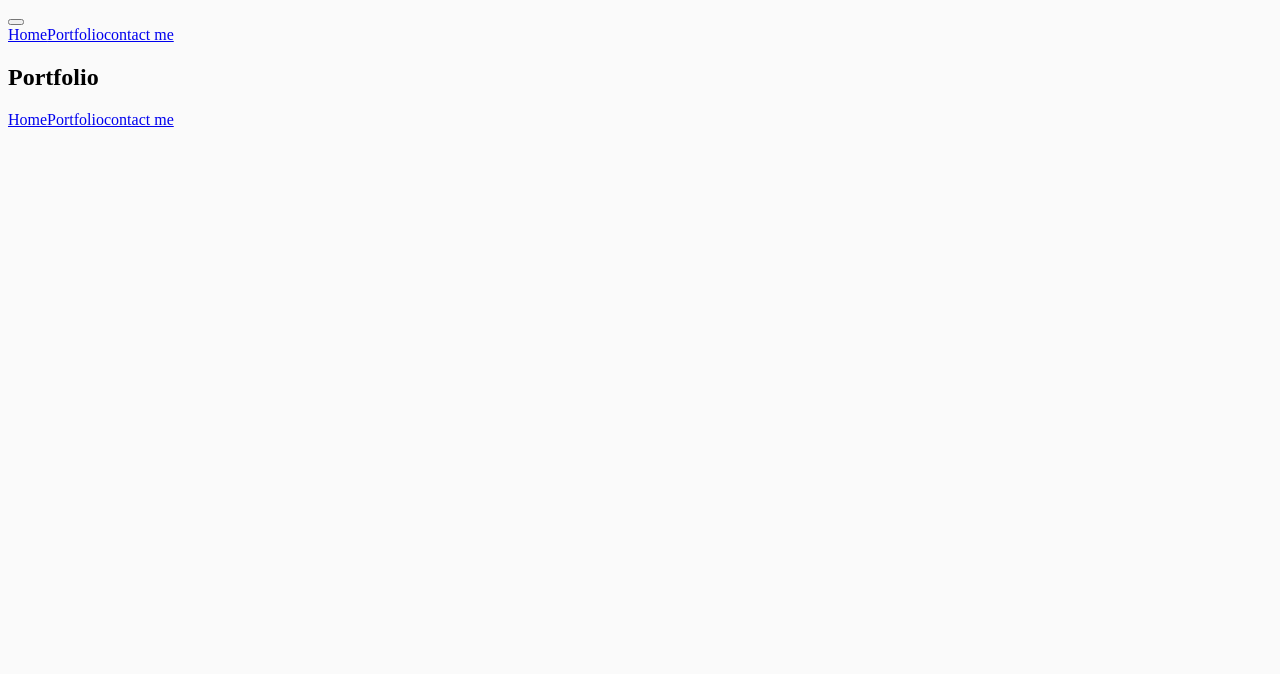
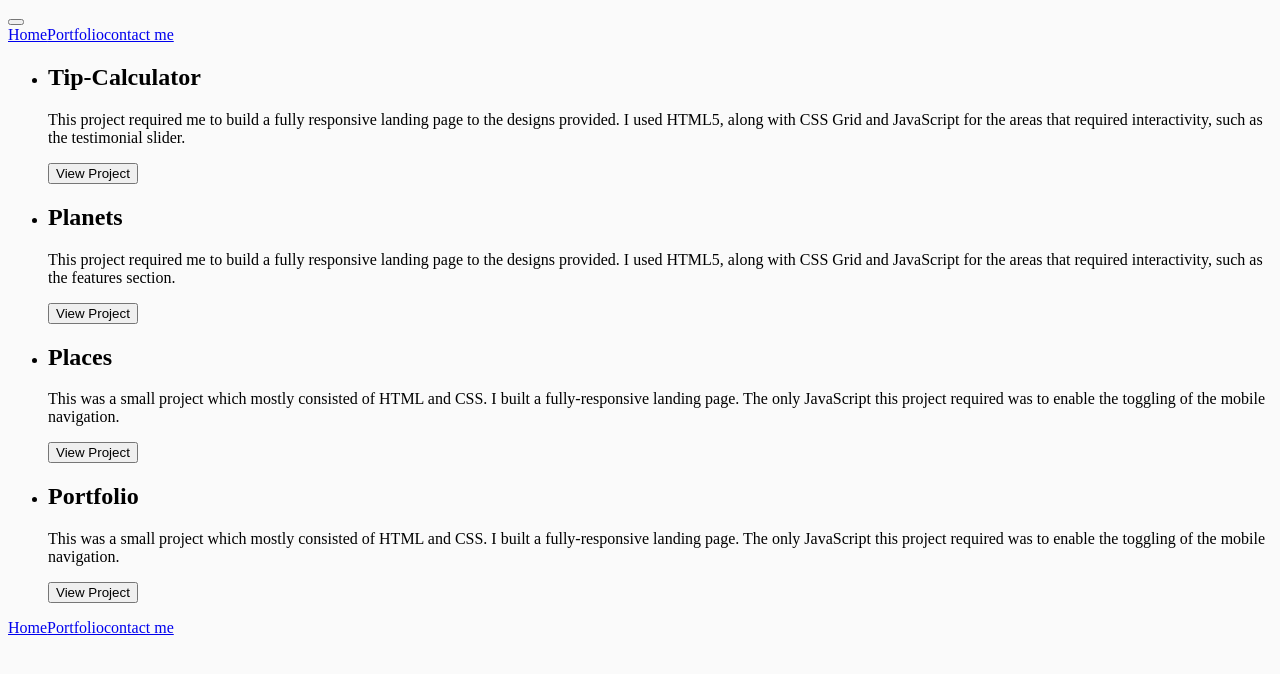
Before and after one commit to Glebkas/portfolio, a React (Create React App) app: page /portfolio in a window 1280 px wide. Shown: the top 674 px of the page. Built offline with nearby package versions, Linux system fonts and the light colour scheme.

Commit message:
Update Portfolio.js

```diff
--- a/src/pages/Portfolio.js
+++ b/src/pages/Portfolio.js
@@ -1,8 +1,21 @@
+import ProjectOverview from "../components/ProjectOverview";
+import data from "../utils/data";
+
 function Portfolio() {
   return (
-    <div>
-      <h2>Portfolio</h2>
-    </div>
+    <>
+      <ul className="portfolio">
+        {data.projects.map((project) => (
+          <ProjectOverview
+            key={project.id}
+            project={project}
+            title={project.title}
+            description={project.description}
+            screenShotSmall={project.screenShotSmall}
+          />
+        ))}
+      </ul>
+    </>
   );
 }
 
```
